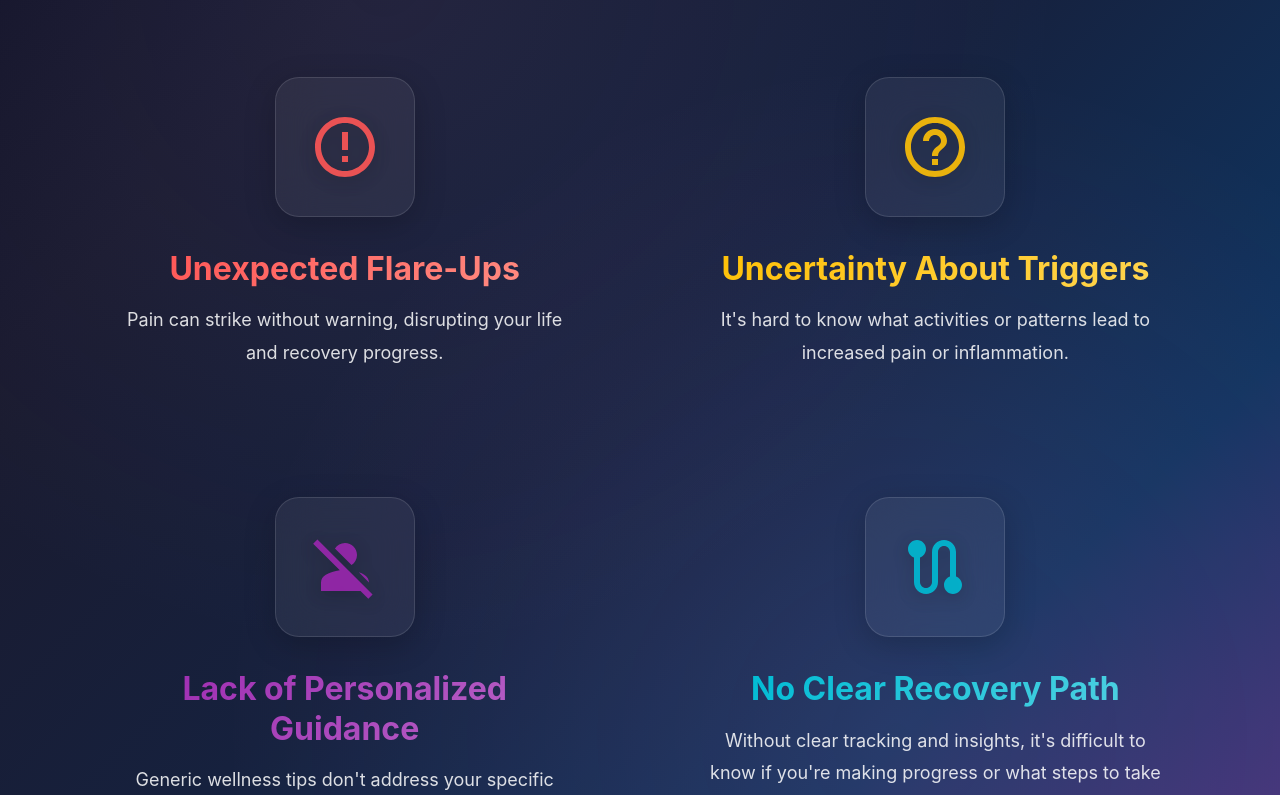
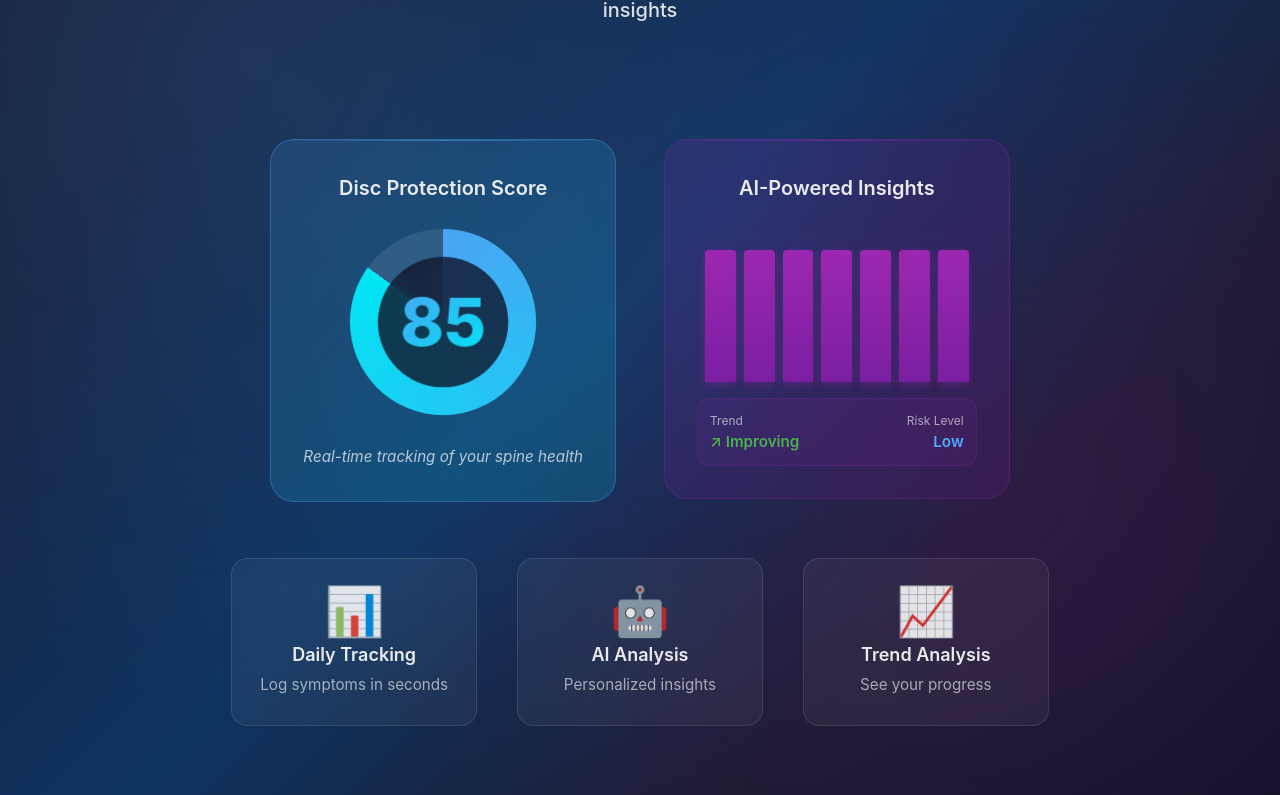
Before and after one commit to kabirshhaikh/fitspine-frontend, a React (Vite) app: page / in a window 1280 px wide. Shown: the part 1076-1871 px from the top of the page. Built offline with nearby package versions, Linux system fonts and the light colour scheme; no server answers.

Commit message:
Made section changes on landing page

```diff
--- a/src/pages/NewLanding.jsx
+++ b/src/pages/NewLanding.jsx
@@ -82,13 +82,6 @@ const NewLanding = () => {
     }
   ];
 
-  const steps = [
-    { number: "1", title: "Connect Wearable", description: "Link your Fitbit device for automatic data collection" },
-    { number: "2", title: "Log Symptoms", description: "Quick daily logs for pain, stiffness, and activity" },
-    { number: "3", title: "Get AI Insights", description: "Receive personalized, clinically-informed recommendations" },
-    { number: "4", title: "Track Progress", description: "Monitor your recovery trajectory and disc protection score" }
-  ];
-
   return (
     <Box className="new-landing-container">
       {/* Hero Section */}
@@ -107,13 +100,13 @@ const NewLanding = () => {
               Sphinic: AI-Powered Spine Health Tracking
             </Typography>
             <Typography variant="body1" className="hero-subtitle-new" sx={{
-              fontSize: { xs: "1rem", md: "1.125rem" },
-              maxWidth: "900px",
-              lineHeight: 1.8,
+              fontSize: { xs: "1rem", sm: "1.1rem", md: "1.2rem" },
+              maxWidth: "700px",
+              lineHeight: 1.7,
               color: "rgba(255, 255, 255, 0.85)",
               mt: 2
             }}>
-              Sphinic integrates self-reported symptom tracking, wearable data, and AI-powered analytics to help you monitor spine health trends, recognize flare-up patterns, and build healthier daily habits. The platform translates complex biomechanical and neurological concepts into practical, easy-to-understand insights for everyday spine care awareness.
+              Track your symptoms, connect your wearable, and get AI-powered insights to prevent flare-ups and protect your spine.
             </Typography>
             <Button
               variant="contained"
@@ -125,6 +118,330 @@ const NewLanding = () => {
             >
               Start Tracking Your Spine Health
             </Button>
+          </Box>
+        </Container>
+      </Box>
+
+      {/* Product Showcase - Visual Demo */}
+      <Box className="section-new section-showcase" sx={{ minHeight: "100vh" }}>
+        <Container maxWidth="lg" sx={{ px: { xs: 2, sm: 3, md: 4 }, height: "100%", minHeight: "100vh", display: "flex", alignItems: "center", justifyContent: "center" }}>
+          <Box className="section-content animate-on-scroll" sx={{ width: "100%" }}>
+            <Typography
+              variant="h2"
+              className="section-title"
+              sx={{
+                mb: { xs: 3, sm: 4, md: 5, lg: 6 },
+                fontSize: { xs: "1.75rem", sm: "2.25rem", md: "2.75rem", lg: "3.5rem" },
+                lineHeight: { xs: 1.3, md: 1.2 },
+                px: { xs: 2, sm: 0 }
+              }}
+            >
+              See Sphinic In Action
+            </Typography>
+            <Typography
+              variant="h6"
+              className="section-description"
+              sx={{
+                mb: { xs: 5, sm: 6, md: 7, lg: 8 },
+                fontSize: { xs: "0.95rem", sm: "1.1rem", md: "1.2rem", lg: "1.25rem" },
+                lineHeight: { xs: 1.6, md: 1.7 },
+                maxWidth: { xs: "100%", sm: "90%", md: "800px" },
+                mx: "auto",
+                px: { xs: 2, sm: 0 },
+                color: "rgba(255, 255, 255, 0.85)"
+              }}
+            >
+              Experience how Sphinic transforms your daily data into actionable spine health insights
+            </Typography>
+
+            <Box sx={{
+              display: "grid",
+              gridTemplateColumns: { xs: "1fr", md: "1fr 1fr" },
+              gap: { xs: 3, sm: 4, md: 5, lg: 6 },
+              mt: { xs: 2, sm: 3, md: 4, lg: 6 },
+              px: { xs: 1, sm: 0 }
+            }}>
+              {/* Disc Protection Score Mockup */}
+              <Box className="product-mockup-card">
+                <Box sx={{
+                  background: "linear-gradient(135deg, rgba(79, 172, 254, 0.15) 0%, rgba(0, 242, 254, 0.15) 100%)",
+                  backdropFilter: "blur(20px)",
+                  border: "1px solid rgba(79, 172, 254, 0.3)",
+                  borderRadius: "24px",
+                  padding: { xs: 3, md: 4 },
+                  textAlign: "center",
+                  position: "relative",
+                  overflow: "hidden",
+                  "&::before": {
+                    content: '""',
+                    position: "absolute",
+                    top: 0,
+                    left: 0,
+                    right: 0,
+                    height: "1px",
+                    background: "linear-gradient(90deg, transparent, rgba(79, 172, 254, 0.5), transparent)",
+                  }
+                }}>
+                  <Typography variant="h6" sx={{
+                    color: "rgba(255,255,255,0.9)",
+                    mb: { xs: 2.5, sm: 3, md: 3.5 },
+                    fontWeight: 600,
+                    fontSize: { xs: "0.95rem", sm: "1.1rem", md: "1.2rem", lg: "1.25rem" }
+                  }}>
+                    Disc Protection Score
+                  </Typography>
+
+                  {/* Animated Score Circle */}
+                  <Box sx={{
+                    position: "relative",
+                    display: "inline-flex",
+                    mb: { xs: 2.5, sm: 3, md: 3.5 },
+                    width: { xs: 120, sm: 150, md: 160, lg: 180 },
+                    height: { xs: 120, sm: 150, md: 160, lg: 180 }
+                  }}>
+                    <Box
+                      sx={{
+                        position: "absolute",
+                        width: "100%",
+                        height: "100%",
+                        borderRadius: "50%",
+                        background: `conic-gradient(from 0deg, #4facfe 0%, #00f2fe 85%, rgba(255,255,255,0.1) 85%, rgba(255,255,255,0.1) 100%)`,
+                        display: "flex",
+                        alignItems: "center",
+                        justifyContent: "center",
+                        animation: "scorePulse 3s ease-in-out infinite",
+                        "@keyframes scorePulse": {
+                          "0%, 100%": { transform: "scale(1)", opacity: 1 },
+                          "50%": { transform: "scale(1.05)", opacity: 0.9 },
+                        },
+                        "&::before": {
+                          content: '""',
+                          position: "absolute",
+                          width: "70%",
+                          height: "70%",
+                          borderRadius: "50%",
+                          background: "rgba(15, 15, 35, 0.8)",
+                          backdropFilter: "blur(10px)",
+                        }
+                      }}
+                    >
+                      <Typography
+                        variant="h2"
+                        sx={{
+                          position: "relative",
+                          zIndex: 1,
+                          fontWeight: 800,
+                          background: "linear-gradient(135deg, #4facfe 0%, #00f2fe 100%)",
+                          WebkitBackgroundClip: "text",
+                          WebkitTextFillColor: "transparent",
+                          backgroundClip: "text",
+                          fontSize: { xs: "2.5rem", sm: "3rem", md: "3.5rem", lg: "4rem" }
+                        }}
+                      >
+                        85
+                      </Typography>
+                    </Box>
+                  </Box>
+
+                  <Typography variant="body2" sx={{
+                    color: "rgba(255,255,255,0.7)",
+                    fontSize: { xs: "0.8rem", sm: "0.85rem", md: "0.9rem", lg: "0.95rem" },
+                    fontStyle: "italic",
+                    lineHeight: 1.5
+                  }}>
+                    Real-time tracking of your spine health
+                  </Typography>
+                </Box>
+              </Box>
+
+              {/* Dashboard Preview Mockup */}
+              <Box className="product-mockup-card">
+                <Box sx={{
+                  background: "linear-gradient(135deg, rgba(156, 39, 176, 0.15) 0%, rgba(123, 31, 162, 0.15) 100%)",
+                  backdropFilter: "blur(20px)",
+                  border: "1px solid rgba(156, 39, 176, 0.3)",
+                  borderRadius: "24px",
+                  padding: { xs: 3, md: 4 },
+                  position: "relative",
+                  overflow: "hidden",
+                  "&::before": {
+                    content: '""',
+                    position: "absolute",
+                    top: 0,
+                    left: 0,
+                    right: 0,
+                    height: "1px",
+                    background: "linear-gradient(90deg, transparent, rgba(156, 39, 176, 0.5), transparent)",
+                  }
+                }}>
+                  <Typography variant="h6" sx={{
+                    color: "rgba(255,255,255,0.9)",
+                    mb: { xs: 2.5, sm: 3, md: 3.5 },
+                    fontWeight: 600,
+                    fontSize: { xs: "0.95rem", sm: "1.1rem", md: "1.2rem", lg: "1.25rem" },
+                    textAlign: "center"
+                  }}>
+                    AI-Powered Insights
+                  </Typography>
+
+                  {/* Mini Chart/Graph Mockup */}
+                  <Box sx={{
+                    height: { xs: 100, sm: 120, md: 140, lg: 150 },
+                    position: "relative",
+                    mb: { xs: 1.5, sm: 2 }
+                  }}>
+                    <Box sx={{
+                      position: "absolute",
+                      bottom: 0,
+                      left: 0,
+                      right: 0,
+                      height: "100%",
+                      display: "flex",
+                      alignItems: "flex-end",
+                      justifyContent: "space-around",
+                      gap: 1,
+                      padding: "0 8px"
+                    }}>
+                      {[65, 72, 68, 80, 75, 85, 88].map((height, index) => (
+                        <Box
+                          key={index}
+                          sx={{
+                            flex: 1,
+                            height: `${height}%`,
+                            background: "linear-gradient(180deg, #9c27b0 0%, #7b1fa2 100%)",
+                            borderRadius: "4px 4px 0 0",
+                            minWidth: "20px",
+                            animation: `barGrow 1s ease-out ${index * 0.1}s both`,
+                            "@keyframes barGrow": {
+                              "0%": { height: "0%" },
+                              "100%": { height: `${height}%` },
+                            },
+                            boxShadow: "0 2px 8px rgba(156, 39, 176, 0.4)",
+                          }}
+                        />
+                      ))}
+                    </Box>
+                    {/* Grid lines */}
+                    <Box sx={{
+                      position: "absolute",
+                      top: 0,
+                      left: 0,
+                      right: 0,
+                      bottom: 0,
+                      opacity: 0.1,
+                      backgroundImage: `
+                        linear-gradient(to bottom, rgba(255,255,255,0.1) 1px, transparent 1px),
+                        linear-gradient(to right, rgba(255,255,255,0.1) 1px, transparent 1px)
+                      `,
+                      backgroundSize: "20px 20px",
+                      pointerEvents: "none"
+                    }} />
+                  </Box>
+
+                  <Box sx={{
+                    display: "flex",
+                    justifyContent: "space-between",
+                    alignItems: "center",
+                    mt: { xs: 1.5, sm: 2 },
+                    padding: { xs: "10px", sm: "12px" },
+                    background: "rgba(156, 39, 176, 0.1)",
+                    borderRadius: { xs: "10px", sm: "12px" },
+                    border: "1px solid rgba(156, 39, 176, 0.2)"
+                  }}>
+                    <Box>
+                      <Typography variant="caption" sx={{
+                        color: "rgba(255,255,255,0.6)",
+                        display: "block",
+                        fontSize: { xs: "0.7rem", sm: "0.75rem" }
+                      }}>
+                        Trend
+                      </Typography>
+                      <Typography variant="body2" sx={{
+                        color: "#4caf50",
+                        fontWeight: 600,
+                        fontSize: { xs: "0.8rem", sm: "0.875rem", md: "0.95rem" }
+                      }}>
+                        ↗ Improving
+                      </Typography>
+                    </Box>
+                    <Box sx={{ textAlign: "right" }}>
+                      <Typography variant="caption" sx={{
+                        color: "rgba(255,255,255,0.6)",
+                        display: "block",
+                        fontSize: { xs: "0.7rem", sm: "0.75rem" }
+                      }}>
+                        Risk Level
+                      </Typography>
+                      <Typography variant="body2" sx={{
+                        color: "#4facfe",
+                        fontWeight: 600,
+                        fontSize: { xs: "0.8rem", sm: "0.875rem", md: "0.95rem" }
+                      }}>
+                        Low
+                      </Typography>
+                    </Box>
+                  </Box>
+                </Box>
+              </Box>
+            </Box>
+
+            {/* Feature Highlights Row */}
+            <Box sx={{
+              display: "grid",
+              gridTemplateColumns: { xs: "1fr", sm: "1fr 1fr", md: "1fr 1fr 1fr" },
+              gap: { xs: 2.5, sm: 3, md: 4, lg: 5 },
+              mt: { xs: 4, sm: 5, md: 6, lg: 7 },
+              px: { xs: 1, sm: 0 }
+            }}>
+              {[
+                { icon: "📊", title: "Daily Tracking", desc: "Log symptoms in seconds" },
+                { icon: "🤖", title: "AI Analysis", desc: "Personalized insights" },
+                { icon: "📈", title: "Trend Analysis", desc: "See your progress" }
+              ].map((item, index) => (
+                <Box
+                  key={index}
+                  sx={{
+                    textAlign: "center",
+                    padding: { xs: 2, sm: 2.5, md: 3, lg: 3.5 },
+                    background: "rgba(255, 255, 255, 0.05)",
+                    backdropFilter: "blur(10px)",
+                    border: "1px solid rgba(255, 255, 255, 0.1)",
+                    borderRadius: { xs: "12px", sm: "14px", md: "16px" },
+                    transition: "all 0.3s ease",
+                    "&:hover": {
+                      transform: "translateY(-4px)",
+                      background: "rgba(255, 255, 255, 0.08)",
+                      borderColor: "rgba(102, 126, 234, 0.4)",
+                      boxShadow: "0 8px 24px rgba(102, 126, 234, 0.2)",
+                    }
+                  }}
+                >
+                  <Typography sx={{
+                    fontSize: { xs: "2rem", sm: "2.5rem", md: "2.75rem", lg: "3rem" },
+                    mb: { xs: 0.75, sm: 1 },
+                    lineHeight: 1
+                  }}>
+                    {item.icon}
+                  </Typography>
+                  <Typography variant="h6" sx={{
+                    color: "rgba(255,255,255,0.9)",
+                    mb: { xs: 0.75, sm: 1 },
+                    fontWeight: 600,
+                    fontSize: { xs: "0.95rem", sm: "1rem", md: "1.1rem", lg: "1.125rem" },
+                    lineHeight: 1.3
+                  }}>
+                    {item.title}
+                  </Typography>
+                  <Typography variant="body2" sx={{
+                    color: "rgba(255,255,255,0.6)",
+                    fontSize: { xs: "0.8rem", sm: "0.85rem", md: "0.9rem", lg: "0.95rem" },
+                    lineHeight: 1.5
+                  }}>
+                    {item.desc}
+                  </Typography>
+                </Box>
+              ))}
+            </Box>
           </Box>
         </Container>
       </Box>
@@ -498,146 +815,6 @@ const NewLanding = () => {
         </Container>
       </Box>
 
-      {/* How It Works */}
-      <Box className="section-new section-alt">
-        <Container maxWidth="lg" sx={{ px: { xs: 2, sm: 3, md: 4 }, height: "100%", display: "flex", alignItems: "center" }}>
-          <Box className="section-content animate-on-scroll">
-            <Typography variant="h2" className="section-title">
-              How It Works
-            </Typography>
-            <Box sx={{ mt: { xs: 3, md: 4 }, display: "flex", flexDirection: "column", gap: { xs: 4, md: 6 } }}>
-              {/* First Row */}
-              <Box sx={{ display: "flex", flexDirection: { xs: "column", md: "row" }, justifyContent: "space-between", gap: { xs: 3, md: 4 } }}>
-                <Box className="problem-item-new" sx={{ flex: 1, maxWidth: { md: "48%" } }}>
-                  <Box className="problem-icon-new">
-                    <Typography sx={{
-                      fontSize: { xs: "56px", md: "72px" },
-                      fontWeight: 700,
-                      color: "rgba(102, 126, 234, 0.9)",
-                      lineHeight: 1
-                    }}>
-                      {steps[0].number}
-                    </Typography>
-                  </Box>
-                  <Typography variant="h4" sx={{
-                    mb: 2,
-                    fontSize: { xs: "1.5rem", md: "2rem" },
-                    fontWeight: 700,
-                    background: "linear-gradient(135deg, #667eea 0%, #764ba2 100%)",
-                    WebkitBackgroundClip: "text",
-                    WebkitTextFillColor: "transparent",
-                    backgroundClip: "text"
-                  }}>
-                    {steps[0].title}
-                  </Typography>
-                  <Typography variant="body1" sx={{
-                    color: "rgba(255,255,255,0.85)",
-                    fontSize: { xs: "1rem", md: "1.125rem" },
-                    lineHeight: 1.8
-                  }}>
-                    {steps[0].description}
-                  </Typography>
-                </Box>
-                <Box className="problem-item-new" sx={{ flex: 1, maxWidth: { md: "48%" } }}>
-                  <Box className="problem-icon-new">
-                    <Typography sx={{
-                      fontSize: { xs: "56px", md: "72px" },
-                      fontWeight: 700,
-                      color: "rgba(102, 126, 234, 0.9)",
-                      lineHeight: 1
-                    }}>
-                      {steps[1].number}
-                    </Typography>
-                  </Box>
-                  <Typography variant="h4" sx={{
-                    mb: 2,
-                    fontSize: { xs: "1.5rem", md: "2rem" },
-                    fontWeight: 700,
-                    background: "linear-gradient(135deg, #667eea 0%, #764ba2 100%)",
-                    WebkitBackgroundClip: "text",
-                    WebkitTextFillColor: "transparent",
-                    backgroundClip: "text"
-                  }}>
-                    {steps[1].title}
-                  </Typography>
-                  <Typography variant="body1" sx={{
-                    color: "rgba(255,255,255,0.85)",
-                    fontSize: { xs: "1rem", md: "1.125rem" },
-                    lineHeight: 1.8
-                  }}>
-                    {steps[1].description}
-                  </Typography>
-                </Box>
-              </Box>
-
-              {/* Second Row */}
-              <Box sx={{ display: "flex", flexDirection: { xs: "column", md: "row" }, justifyContent: "space-between", gap: { xs: 3, md: 4 } }}>
-                <Box className="problem-item-new" sx={{ flex: 1, maxWidth: { md: "48%" } }}>
-                  <Box className="problem-icon-new">
-                    <Typography sx={{
-                      fontSize: { xs: "56px", md: "72px" },
-                      fontWeight: 700,
-                      color: "rgba(102, 126, 234, 0.9)",
-                      lineHeight: 1
-                    }}>
-                      {steps[2].number}
-                    </Typography>
-                  </Box>
-                  <Typography variant="h4" sx={{
-                    mb: 2,
-                    fontSize: { xs: "1.5rem", md: "2rem" },
-                    fontWeight: 700,
-                    background: "linear-gradient(135deg, #667eea 0%, #764ba2 100%)",
-                    WebkitBackgroundClip: "text",
-                    WebkitTextFillColor: "transparent",
-                    backgroundClip: "text"
-                  }}>
-                    {steps[2].title}
-                  </Typography>
-                  <Typography variant="body1" sx={{
-                    color: "rgba(255,255,255,0.85)",
-                    fontSize: { xs: "1rem", md: "1.125rem" },
-                    lineHeight: 1.8
-                  }}>
-                    {steps[2].description}
-                  </Typography>
-                </Box>
-                <Box className="problem-item-new" sx={{ flex: 1, maxWidth: { md: "48%" } }}>
-                  <Box className="problem-icon-new">
-                    <Typography sx={{
-                      fontSize: { xs: "56px", md: "72px" },
-                      fontWeight: 700,
-                      color: "rgba(102, 126, 234, 0.9)",
-                      lineHeight: 1
-                    }}>
-                      {steps[3].number}
-                    </Typography>
-                  </Box>
-                  <Typography variant="h4" sx={{
-                    mb: 2,
-                    fontSize: { xs: "1.5rem", md: "2rem" },
-                    fontWeight: 700,
-                    background: "linear-gradient(135deg, #667eea 0%, #764ba2 100%)",
-                    WebkitBackgroundClip: "text",
-                    WebkitTextFillColor: "transparent",
-                    backgroundClip: "text"
-                  }}>
-                    {steps[3].title}
-                  </Typography>
-                  <Typography variant="body1" sx={{
-                    color: "rgba(255,255,255,0.85)",
-                    fontSize: { xs: "1rem", md: "1.125rem" },
-                    lineHeight: 1.8
-                  }}>
-                    {steps[3].description}
-                  </Typography>
-                </Box>
-              </Box>
-            </Box>
-          </Box>
-        </Container>
-      </Box>
-
       {/* Integration Showcase */}
       <Box className="section-new section-alt">
         <Container maxWidth="lg" sx={{ px: { xs: 2, sm: 3, md: 4 }, height: "100%", display: "flex", alignItems: "center" }}>
@@ -799,9 +976,9 @@ const NewLanding = () => {
       </Box>
 
       {/* Final CTA */}
-      <Box className="section-new cta-section">
-        <Container maxWidth="lg" sx={{ px: { xs: 2, sm: 3, md: 4 }, height: "100%", display: "flex", alignItems: "center" }}>
-          <Box className="section-content animate-on-scroll">
+      <Box className="section-new cta-section section-cta-final" sx={{ minHeight: "100vh" }}>
+        <Container maxWidth="lg" sx={{ px: { xs: 2, sm: 3, md: 4 }, height: "100%", minHeight: "100vh", display: "flex", alignItems: "center", justifyContent: "center" }}>
+          <Box className="section-content animate-on-scroll" sx={{ width: "100%", textAlign: "center" }}>
             <Typography variant="h2" className="section-title">
               Ready to Take Control of Your Spine Health?
             </Typography>
--- a/src/styles/new-landing.css
+++ b/src/styles/new-landing.css
@@ -134,6 +134,20 @@
     radial-gradient(circle at 30% 20%, rgba(120, 119, 198, 0.1) 0%, transparent 50%),
     radial-gradient(circle at 70% 80%, rgba(255, 119, 198, 0.1) 0%, transparent 50%),
     linear-gradient(135deg, #0f0f23 0%, #1a1a2e 25%, #16213e 50%, #0f3460 75%, #533483 100%);
+}
+
+.section-showcase {
+  background:
+    radial-gradient(circle at 20% 30%, rgba(79, 172, 254, 0.15) 0%, transparent 50%),
+    radial-gradient(circle at 80% 70%, rgba(156, 39, 176, 0.15) 0%, transparent 50%),
+    linear-gradient(135deg, #1a1a2e 0%, #16213e 25%, #0f3460 50%, #1a1a2e 75%, #0f0f23 100%);
+}
+
+.section-cta-final {
+  background:
+    radial-gradient(circle at 50% 20%, rgba(102, 126, 234, 0.2) 0%, transparent 60%),
+    radial-gradient(circle at 50% 80%, rgba(118, 75, 162, 0.2) 0%, transparent 60%),
+    linear-gradient(135deg, #0f0f23 0%, #1a1a2e 30%, #533483 60%, #1a1a2e 100%);
 }
 
 .section-content {
@@ -339,6 +353,7 @@
   flex-direction: column;
   justify-content: center;
   align-items: center;
+  width: 100%;
 }
 
 /* Footer */
```
Also changed, not shown: src/pages/auth/Login.jsx (+13 -3 lines), src/pages/auth/Register.jsx (+13 -2 lines).
